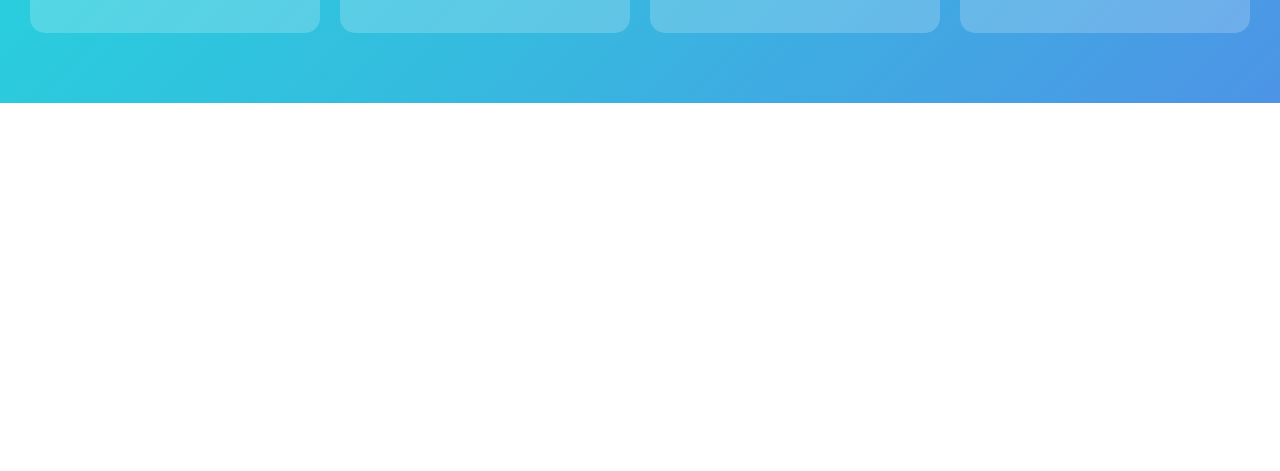
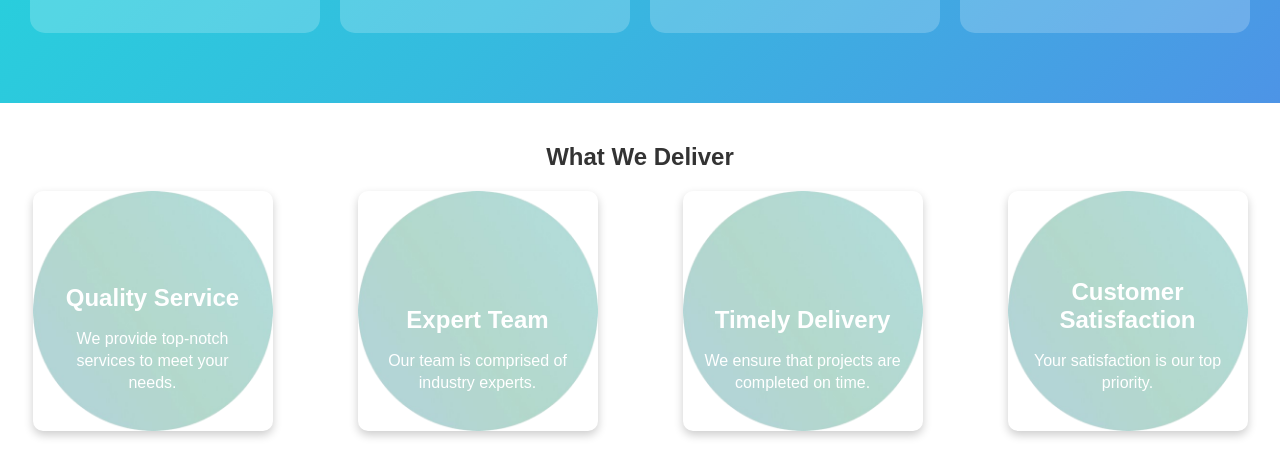
Before and after one commit to Alexandra-Shbaro/iSocial, a plain HTML site: page index.html in a window 1280 px wide. Shown: the part 1703-2174 px from the top of the page. Before the commit the page ends 1806 px from the top, so only its background shows below. Drawn offline with nearby package versions, Linux system fonts and the light colour scheme; a web font is replaced by a local one.

Commit message:
adding delivery initial structure and design

```diff
--- a/index.html
+++ b/index.html
@@ -108,9 +108,36 @@
 
 
     <!--delivery-->
-    <section>
+    <section class="what-we-deliver">
+        <h2>What We Deliver</h2>
+        <div class="delivery-container">
+            <div class="delivery-item">
+                <div class="content">
+                    <h3>Quality Service</h3>
+                    <p>We provide top-notch services to meet your needs.</p>
+                </div>
+            </div>
+            <div class="delivery-item">
+                <div class="content">
+                    <h3>Expert Team</h3>
+                    <p>Our team is comprised of industry experts.</p>
+                </div>
+            </div>
+            <div class="delivery-item">
+                <div class="content">
+                    <h3>Timely Delivery</h3>
+                    <p>We ensure that projects are completed on time.</p>
+                </div>
+            </div>
+            <div class="delivery-item">
+                <div class="content">
+                    <h3>Customer Satisfaction</h3>
+                    <p>Your satisfaction is our top priority.</p>
+                </div>
+            </div>
+        </div>
+    </section>
 
-    </section>
 
     <!--methedology-->
     <section>
--- a/styles/styles.css
+++ b/styles/styles.css
@@ -243,3 +243,50 @@ p {
     line-height: 1.4; /* Improved readability */
     z-index: 1; /* Above the pseudo-element */
 }
+
+
+/******************************************/
+
+.what-we-deliver {
+    text-align: center;
+    margin: 40px 0;
+}
+
+.delivery-container {
+    display: flex;
+    justify-content: space-around;
+    flex-wrap: wrap;
+    gap: 20px;
+}
+
+.delivery-item {
+    position: relative;
+    width: 200px; /* Set your card width */
+    height: 200px; /* Set your card height */
+    color: #fff;
+    border-radius: 10px;
+    overflow: hidden;
+    display: flex;
+    align-items: flex-end;
+    padding: 20px;
+    box-shadow: 0 4px 10px rgba(0, 0, 0, 0.2);
+    background-size: cover; /* Make sure the background covers the entire card */
+    background-position: center; /* Center the image */
+    background-image: url('../assets/images/circle.png'); /* Default background image */
+}
+
+.delivery-item.item1 {
+    background-image: url('../assets/images/image1.jpg'); /* Specific background image for item1 */
+}
+
+.delivery-item.item2 {
+    background-image: url('../assets/images/image2.jpg'); /* Specific background image for item2 */
+}
+
+.delivery-item.item3 {
+    background-image: url('../assets/images/image3.jpg'); /* Specific background image for item3 */
+}
+
+.delivery-item.item4 {
+    background-image: url('../assets/images/image4.jpg'); /* Specific background image for item4 */
+}
```
Also changed, not shown: assets/images/circle.png (added).
